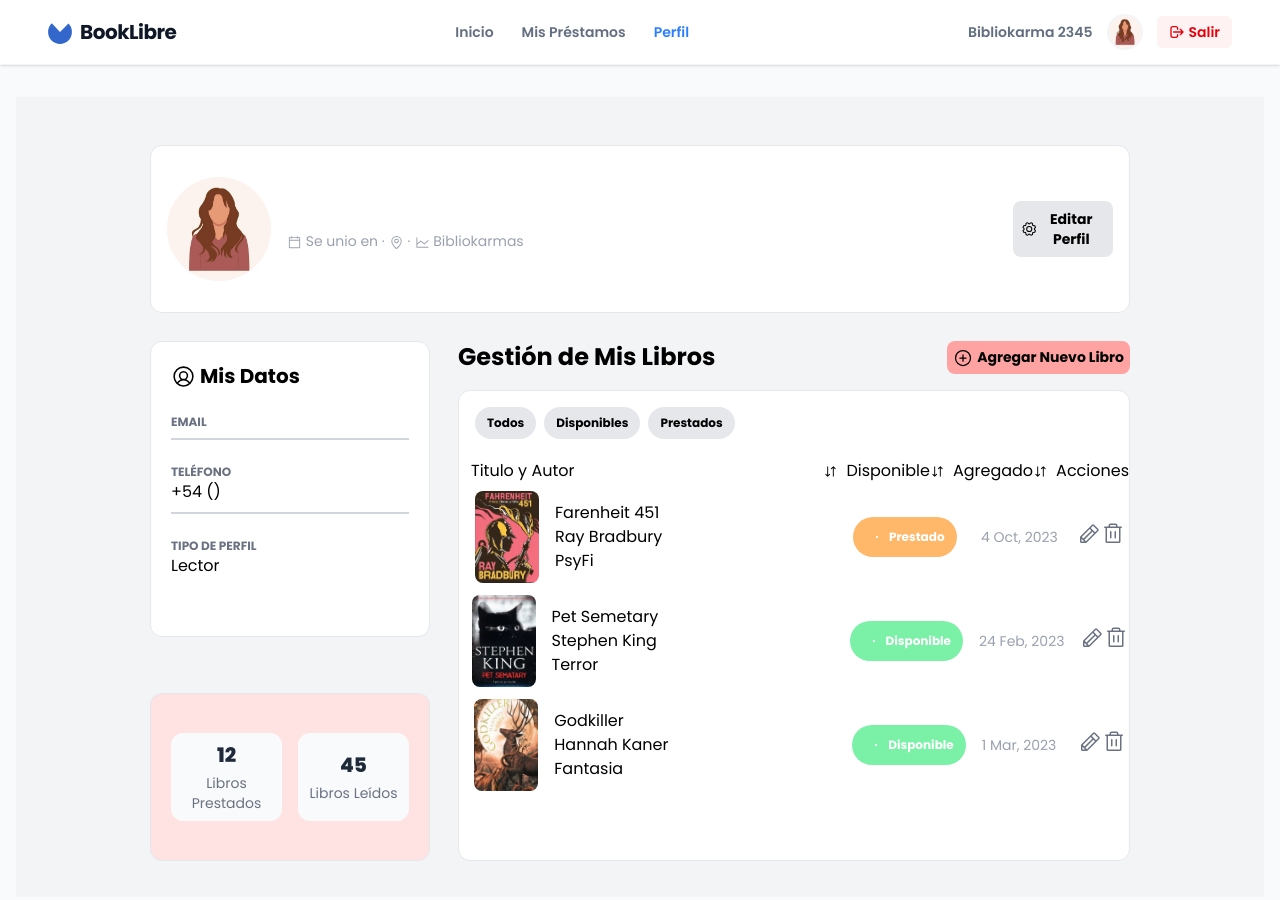
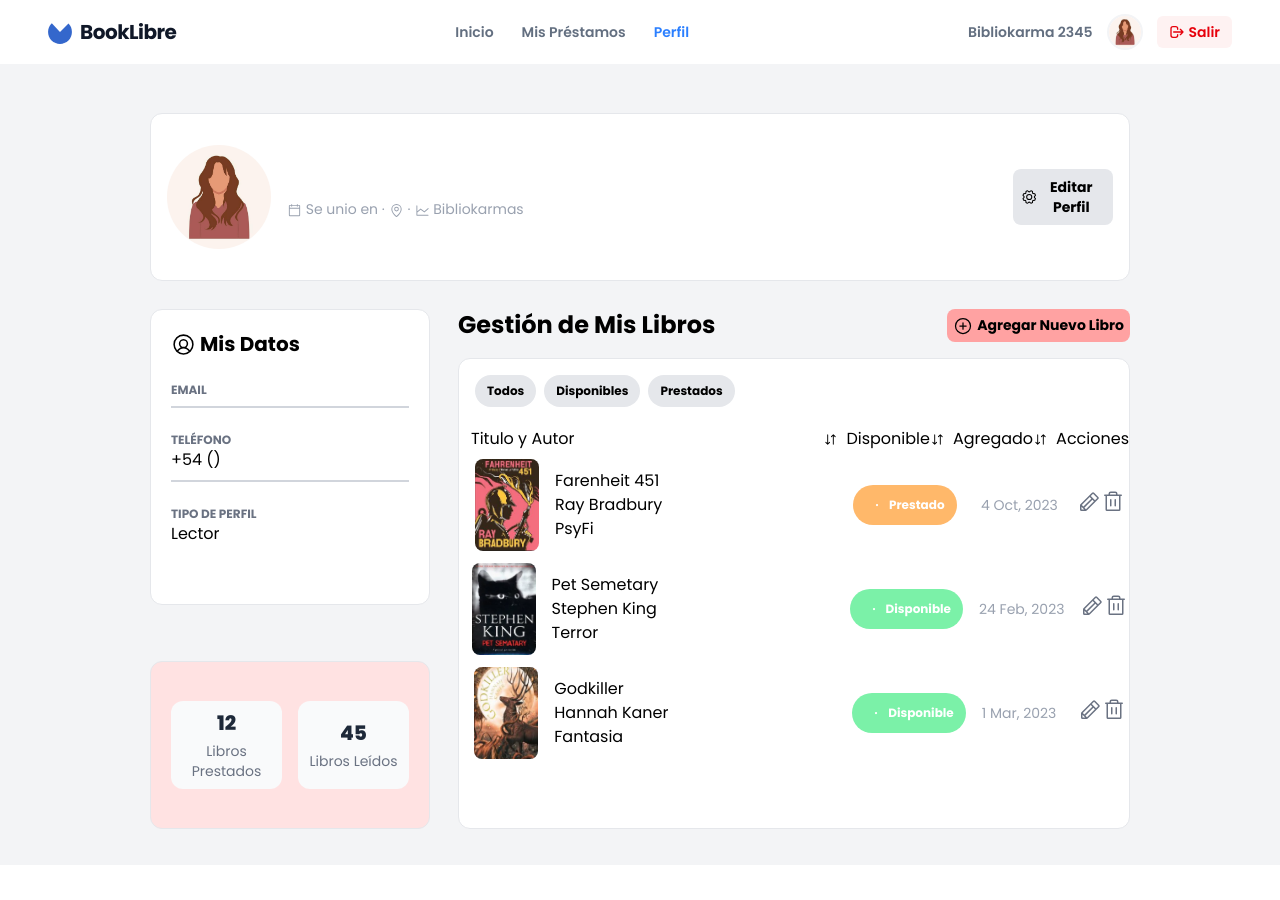
Before and after one commit to Maxi-Andres/booklibre-frontend, a React (Vite) app: page /profile in a window 1280 px wide. Shown: the top 900 px of the page. After the commit the page ends 865 px from the top, so only its background shows below. Built offline with nearby package versions, Linux system fonts and the light colour scheme; no server answers; sample sign-in values are in the browser's storage.

Commit message:
arreglo a como se consigue el userID

```diff
--- a/src/components/PrivateLayer.tsx
+++ b/src/components/PrivateLayer.tsx
@@ -1,20 +1,17 @@
-import { Outlet } from 'react-router';
-import NavBar from './NavBar';
+import { Outlet } from "react-router"
+import NavBar from "./NavBar"
 
-import type { LogProps } from '@/types/authState';
-
-
+import type { LogProps } from "@/types/authState"
 
 export const PrivateLayer = () => {
-
   return (
-    <div className="min-h-screen bg-gray-50">
-      <NavBar/>
+    <div>
+      <NavBar />
 
       {/* Contenido de cada página */}
-      <main className="container mx-auto px-4 py-8">
+      <main>
         <Outlet />
       </main>
     </div>
-  );
-};
+  )
+}
--- a/src/pages/LoanDetails.tsx
+++ b/src/pages/LoanDetails.tsx
@@ -113,7 +113,10 @@ export default function LoanDetails() {
     setSearch(newSearch)
     if (!userIDtest) return
     try {
-      const reservesByUser = await reserveService.getReservesByUserId(newSearch)
+      const reservesByUser = await reserveService.getReservesByUserId(
+        userIDtest,
+        newSearch,
+      )
       setReserves(reservesByUser)
     } catch (error) {
       showToast.httpError(error, "Error al cargar las reservas")
--- a/src/services/reserveService.ts
+++ b/src/services/reserveService.ts
@@ -22,13 +22,13 @@ class ReserveService {
   //     },
   //   )
   // }
-  async getReservesByUserId(search: string): Promise<ReservationDTO[]> {
-    const { data } = await axios.get(
-      REST_SERVER_URL + "/lector/" + sessionStorage.getItem("userIDtest"),
-      {
-        params: { search },
-      },
-    )
+  async getReservesByUserId(
+    userId: string,
+    search: string,
+  ): Promise<ReservationDTO[]> {
+    const { data } = await axios.get(REST_SERVER_URL + "/lector/" + userId, {
+      params: { search },
+    })
     return data.map(mapReservation)
   }
 }
```
